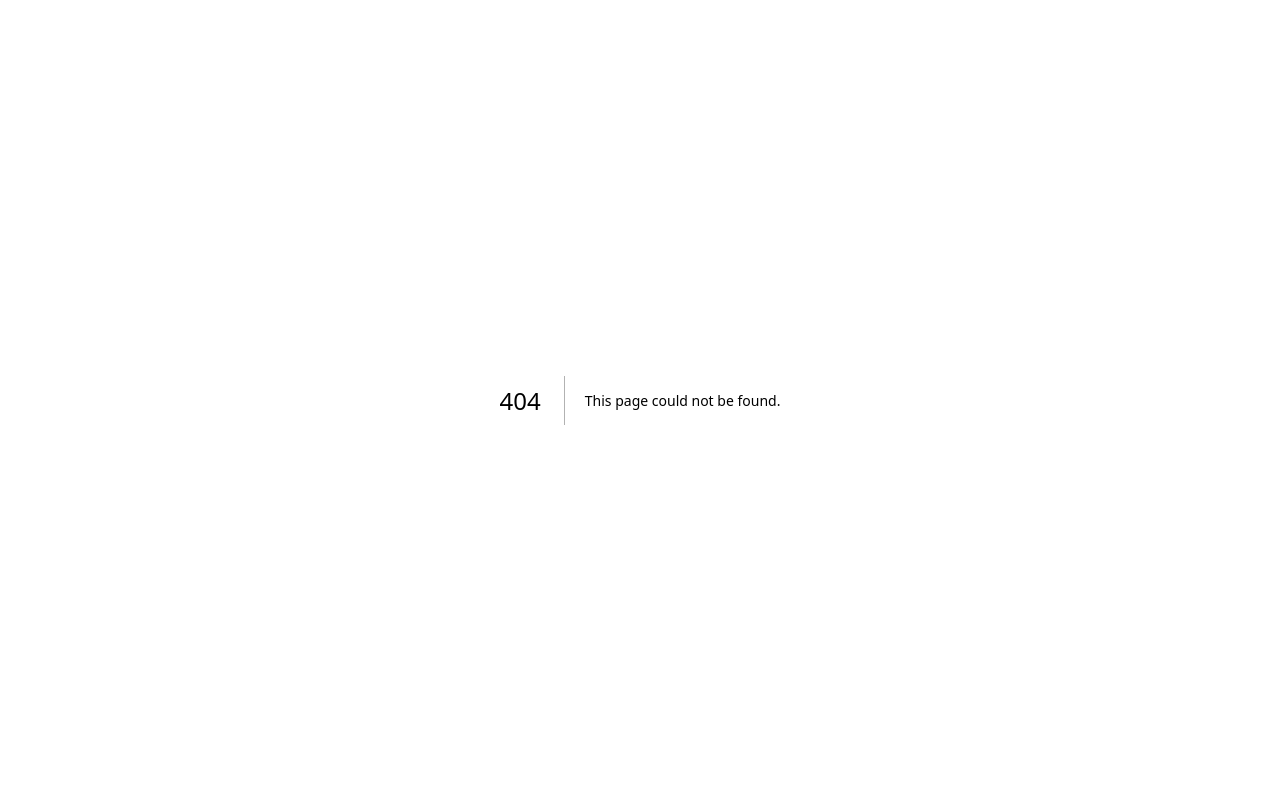
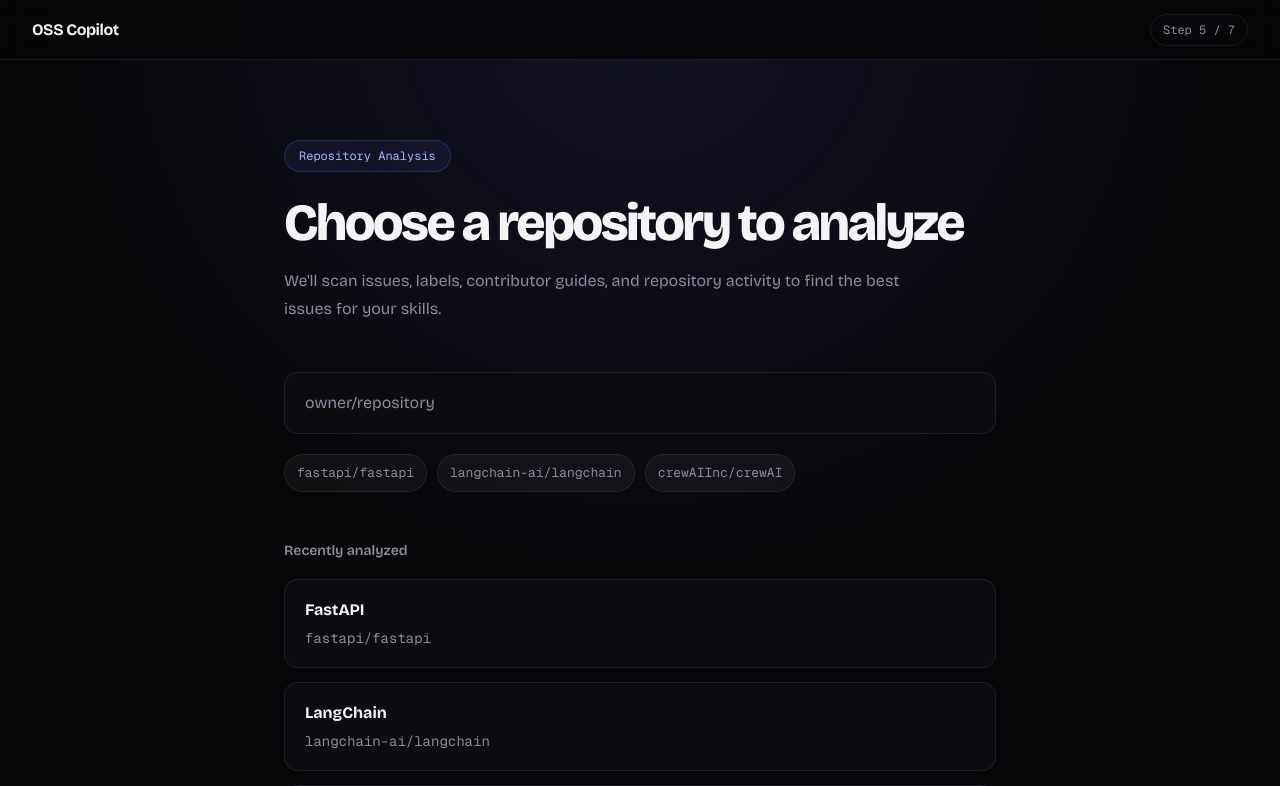
Before and after one commit to anahaaaa/OSS-Copilot, a Next.js app in the folder frontend/: page /repository in a window 1280 px wide. Before the commit this address had no page. Shown: the top 786 px of the page. Built offline with nearby package versions, Linux system fonts and the light colour scheme.

Commit message:
feat(frontend): add repository selection workflow

```diff
--- /dev/null
+++ b/frontend/app/repository/page.tsx
@@ -0,0 +1,108 @@
+"use client";
+
+import { useState } from "react";
+import { useRouter } from "next/navigation";
+import "./repository_selection.css";
+
+const RECENT_REPOS = [
+  {
+    name: "FastAPI",
+    full: "fastapi/fastapi",
+  },
+  {
+    name: "LangChain",
+    full: "langchain-ai/langchain",
+  },
+  {
+    name: "CrewAI",
+    full: "crewAIInc/crewAI",
+  },
+];
+
+export default function RepositorySelection() {
+  const router = useRouter();
+
+  const [repo, setRepo] = useState("");
+
+  const handleAnalyze = () => {
+    localStorage.setItem("selectedRepo", repo);
+
+    router.push("/repository_analysis");
+  };
+
+  return (
+    <div className="repo-root">
+
+      <div className="repo-nav">
+        <div className="repo-logo">
+          OSS Copilot
+        </div>
+
+        <div className="repo-step">
+          Step 5 / 7
+        </div>
+      </div>
+
+      <div className="repo-container">
+
+        <div className="repo-badge">
+          Repository Analysis
+        </div>
+
+        <h1 className="repo-title">
+          Choose a repository to analyze
+        </h1>
+
+        <p className="repo-subtitle">
+          We'll scan issues, labels, contributor guides,
+          and repository activity to find the best issues
+          for your skills.
+        </p>
+
+        <div className="repo-search">
+          <input
+            value={repo}
+            onChange={(e) => setRepo(e.target.value)}
+            placeholder="owner/repository"
+          />
+        </div>
+
+        <div className="repo-examples">
+          <span>fastapi/fastapi</span>
+          <span>langchain-ai/langchain</span>
+          <span>crewAIInc/crewAI</span>
+        </div>
+
+        <div className="repo-section-title">
+          Recently analyzed
+        </div>
+
+        <div className="repo-grid">
+          {RECENT_REPOS.map((item) => (
+            <div
+              key={item.full}
+              className="repo-card"
+              onClick={() => setRepo(item.full)}
+            >
+              <div className="repo-card-name">
+                {item.name}
+              </div>
+
+              <div className="repo-card-full">
+                {item.full}
+              </div>
+            </div>
+          ))}
+        </div>
+
+        <button
+          className="repo-btn"
+          onClick={handleAnalyze}
+        >
+          Analyze Repository
+        </button>
+
+      </div>
+    </div>
+  );
+}
--- /dev/null
+++ b/frontend/app/repository/repository_selection.css
@@ -0,0 +1,313 @@
+/* ─────────────────────────────────────────────
+Repository Selection Page
+───────────────────────────────────────────── */
+
+@import url('https://fonts.googleapis.com/css2?family=Bricolage+Grotesque:wght@300;400;500;600;700;800&family=Geist+Mono:wght@300;400;500&display=swap');
+
+:root {
+--bg: #070709;
+--card: #0c0c10;
+--card-hover: #111116;
+
+--border: rgba(255,255,255,0.08);
+--border-hover: rgba(255,255,255,0.14);
+
+--text: #f3f4f6;
+--text-muted: #8b8b9e;
+
+--purple: #6366f1;
+--purple-light: #a5b4fc;
+
+--radius: 14px;
+}
+
+/* ───────────────────────────────────────────── */
+
+* {
+  box-sizing: border-box;
+  margin: 0;
+  padding: 0;
+  }
+
+body {
+background: var(--bg);
+color: var(--text);
+font-family: "Bricolage Grotesque", sans-serif;
+}
+
+/* ───────────────────────────────────────────── */
+
+.repo-root {
+min-height: 100vh;
+background:
+radial-gradient(
+circle at top center,
+rgba(99,102,241,0.12),
+transparent 50%
+),
+var(--bg);
+}
+
+/* ───────────────────────────────────────────── */
+
+.repo-nav {
+height: 60px;
+padding: 0 32px;
+
+display: flex;
+align-items: center;
+justify-content: space-between;
+
+border-bottom: 1px solid var(--border);
+
+backdrop-filter: blur(12px);
+
+position: sticky;
+top: 0;
+z-index: 50;
+
+background: rgba(7,7,9,0.85);
+}
+
+.repo-logo {
+font-weight: 700;
+letter-spacing: -0.03em;
+}
+
+.repo-step {
+font-size: 12px;
+font-family: "Geist Mono", monospace;
+color: var(--text-muted);
+
+border: 1px solid var(--border);
+padding: 6px 12px;
+border-radius: 999px;
+}
+
+/* ───────────────────────────────────────────── */
+
+.repo-container {
+width: 100%;
+max-width: 760px;
+
+margin: 0 auto;
+padding: 80px 24px;
+}
+
+/* ───────────────────────────────────────────── */
+
+.repo-badge {
+display: inline-flex;
+align-items: center;
+
+padding: 6px 14px;
+
+border-radius: 999px;
+
+border: 1px solid rgba(99,102,241,.25);
+
+background: rgba(99,102,241,.08);
+
+color: var(--purple-light);
+
+font-size: 12px;
+font-family: "Geist Mono", monospace;
+
+margin-bottom: 24px;
+}
+
+.repo-title {
+font-size: clamp(36px, 6vw, 52px);
+font-weight: 800;
+
+line-height: 1.05;
+letter-spacing: -0.05em;
+
+margin-bottom: 16px;
+}
+
+.repo-subtitle {
+color: var(--text-muted);
+
+line-height: 1.8;
+font-size: 16px;
+
+max-width: 620px;
+
+margin-bottom: 48px;
+}
+
+/* ───────────────────────────────────────────── */
+
+.repo-search {
+margin-bottom: 20px;
+}
+
+.repo-search input {
+width: 100%;
+
+padding: 18px 20px;
+
+border-radius: var(--radius);
+
+border: 1px solid var(--border);
+
+background: var(--card);
+
+color: white;
+
+font-size: 16px;
+
+outline: none;
+
+transition: 0.2s ease;
+}
+
+.repo-search input:focus {
+border-color: var(--purple);
+
+box-shadow:
+0 0 0 4px rgba(99,102,241,0.15);
+}
+
+.repo-search input::placeholder {
+color: var(--text-muted);
+}
+
+/* ───────────────────────────────────────────── */
+
+.repo-examples {
+display: flex;
+flex-wrap: wrap;
+gap: 10px;
+
+margin-bottom: 48px;
+}
+
+.repo-examples span {
+padding: 8px 12px;
+
+border-radius: 999px;
+
+background: rgba(255,255,255,0.04);
+
+border: 1px solid var(--border);
+
+color: var(--text-muted);
+
+font-size: 13px;
+font-family: "Geist Mono", monospace;
+}
+
+/* ───────────────────────────────────────────── */
+
+.repo-section-title {
+font-size: 14px;
+font-weight: 600;
+
+color: var(--text-muted);
+
+margin-bottom: 18px;
+}
+
+/* ───────────────────────────────────────────── */
+
+.repo-grid {
+display: grid;
+gap: 14px;
+
+margin-bottom: 36px;
+}
+
+.repo-card {
+background: var(--card);
+
+border: 1px solid var(--border);
+
+border-radius: var(--radius);
+
+padding: 18px 20px;
+
+cursor: pointer;
+
+transition: all 0.2s ease;
+}
+
+.repo-card:hover {
+border-color: var(--border-hover);
+
+background: var(--card-hover);
+
+transform: translateY(-2px);
+}
+
+.repo-card-name {
+font-weight: 700;
+
+margin-bottom: 6px;
+}
+
+.repo-card-full {
+font-size: 14px;
+
+color: var(--text-muted);
+
+font-family: "Geist Mono", monospace;
+}
+
+/* ───────────────────────────────────────────── */
+
+.repo-btn {
+width: 100%;
+
+padding: 16px;
+
+border: none;
+
+border-radius: var(--radius);
+
+background: linear-gradient(
+135deg,
+#6366f1,
+#7c3aed
+);
+
+color: white;
+
+font-size: 15px;
+font-weight: 700;
+
+cursor: pointer;
+
+transition: all 0.2s ease;
+
+box-shadow:
+0 10px 30px rgba(99,102,241,0.25);
+}
+
+.repo-btn:hover {
+transform: translateY(-2px);
+
+box-shadow:
+0 16px 40px rgba(99,102,241,0.35);
+}
+
+.repo-btn:active {
+transform: translateY(0);
+}
+
+/* ───────────────────────────────────────────── */
+
+@media (max-width: 768px) {
+.repo-container {
+padding: 60px 20px;
+}
+
+.repo-nav {
+padding: 0 20px;
+}
+
+.repo-title {
+font-size: 34px;
+}
+}
```
